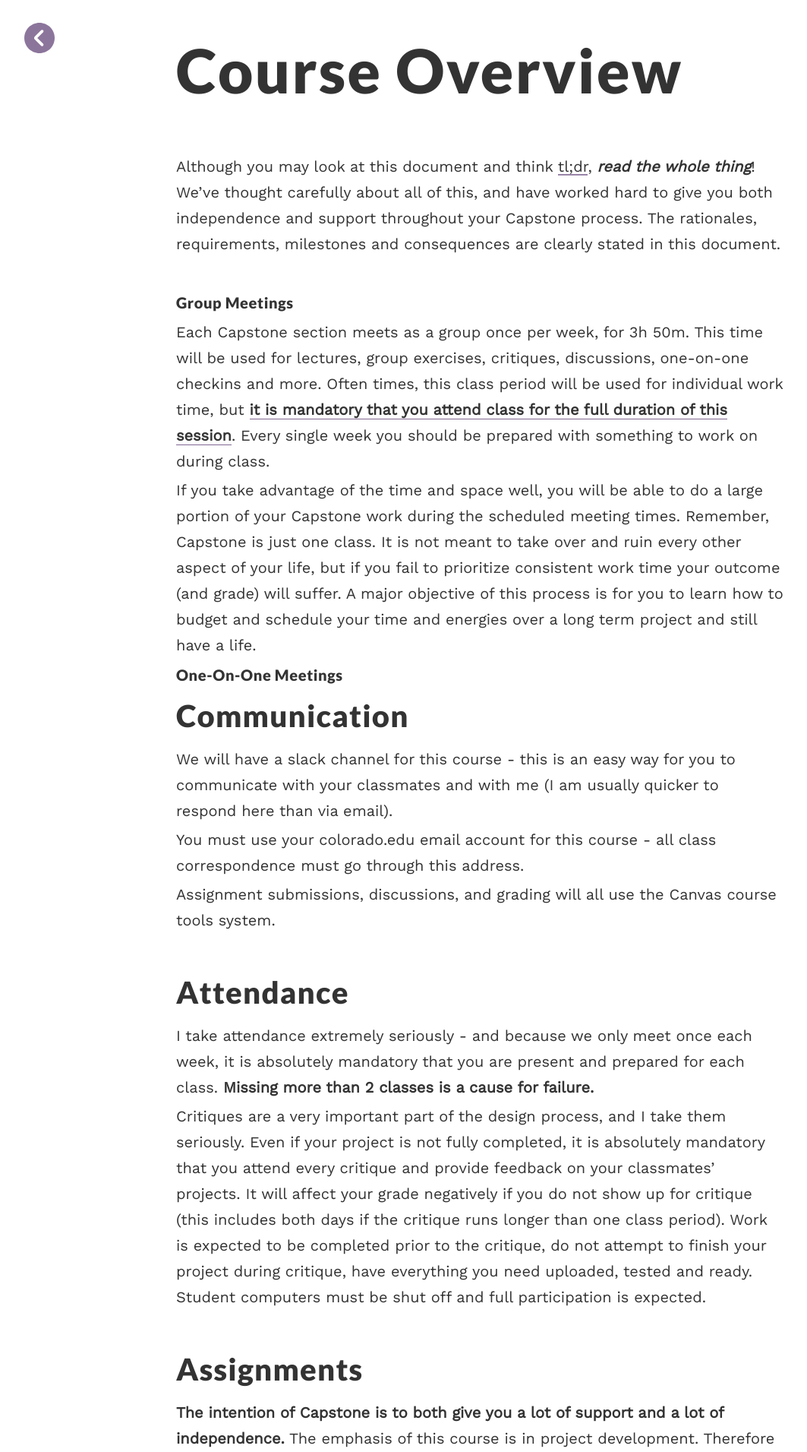
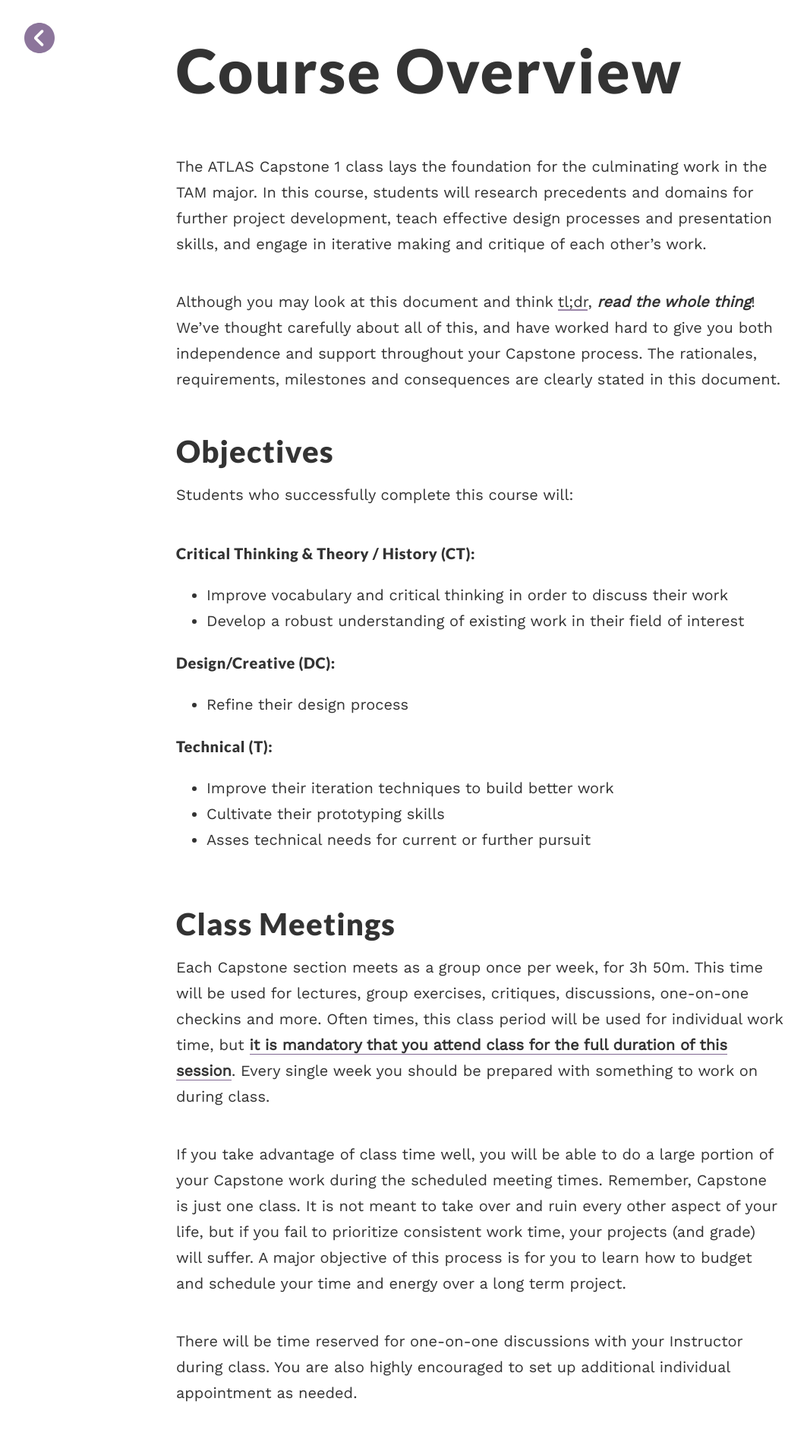
Before and after one commit to CU-ATLAS/capstone1-f18, a Jekyll site: the page built from _posts/2017-01-16-course-overview.md, in a window 1280 px wide. Shown: the top 1911 px of the page at 76% size, without its empty margins (8-1071 px from the left). Built offline with Jekyll 4.4.1, drawn with Linux system fonts in a browser that asks for light colours; some of the changed text lies outside the part shown.

Commit message:
deliverables and other updates

```diff
--- a/_posts/2016-10-07-documentation.md
+++ b/_posts/2016-10-07-deliverables.md
@@ -1,8 +1,58 @@
 ---
 layout: post
 title: Deliverables
-permalink: '/doc'
+permalink: '/deliverables'
 ---
+The purpose of Capstone 1 is to research topics of interest to you, prototype techniques and ideas, and ultimately clarify a project that you will execute in Capstone 2.
+
+<br>
+
+## Portfolio
+At the start of Capstone 1, you will prepare a portfolio of your technical and creative work. The purpose of the portfolio is to be a resource for you in finding jobs, collaborations, and future opportunities after your time at CU.
+
+👉 [Portfolio requirements]()
+
+<br>
+
+## Case Studies
+A significant portion of your Capstone 1 semester will be spent conducting research and exploring topics of interest to you.
+<br>
+
+👉 [Case Study requirements]()
+
+<br>
+
+## Prototypes
+You will conduct 3 week-long prototyping sprints to test out ideas and technologies that you explored in your research. These prototypes will help you to determine *how* you will execute your culminating Capstone project.
+
+👉 [Prototype requirements]()
+
+<br>
+
+## Capstone 2 Proposal
+At the end of the Capstone 1 semester, you will submit a formal proposal outlining your plan and intentions for completing a semester-long project in Capstone 2.
+
+👉 [Proposal requirements]()
+
+<br>
+<br>
+
+# Grading Criteria
+Work will be evaluated according to the following criteria:
++ Conceptual proficiency
++ Design proficiency / Creativity
++ Technical mastery of the skills
+
+
+|---|---|---|
+|  *Week 4*     | &nbsp;&nbsp;|Portfolio    | &nbsp;&nbsp;&nbsp;&nbsp;&nbsp; | 15 pts |
+|  *Week 8*     | &nbsp;&nbsp;|Case Studies             | | 30 pts |
+|  *Week 8*     | &nbsp;&nbsp;|Case Study Presentation  | | &nbsp; 5 pts |
+|  *Week 10-12* | &nbsp;&nbsp;|Prototypes (3)           | | 30 pts |
+|  *Week 12*    | &nbsp;&nbsp;|Prototype Presentation   | | &nbsp; 5 pts |
+|  *Week 15*    | &nbsp;&nbsp;|Capstone 2 Proposal      | | 15 pts |
+
+
 <!--
 You are expected to keep an online journal of your progress throughout this class. Ongoing documentation of your research, your design and production process, testing, and methodology is a major part of your final project and functions in lieu of a lengthly paper.
 
--- a/_posts/2017-01-16-course-overview.md
+++ b/_posts/2017-01-16-course-overview.md
@@ -4,75 +4,98 @@ title:  "Course Overview"
 permalink: '/overview'
 ---
 
+The ATLAS Capstone 1 class lays the foundation for the culminating work in the TAM major. In this course, students will research precedents and domains for further project development, teach effective design processes and presentation skills, and engage in iterative making and critique of each other’s work.
+
+<br>
+
 Although you may look at this document and think [tl;dr](https://www.urbandictionary.com/define.php?term=tl%3Bdr), ***read the whole thing***! We’ve thought carefully about all of this, and have worked hard to give you both independence and support throughout your Capstone process. The rationales, requirements, milestones and consequences are clearly stated in this document.
 
 <br>
 
-#### Group Meetings
+# Objectives
+Students who successfully complete this course will:
+
+<br>
+
+#### Critical Thinking & Theory / History (CT):
++ Improve vocabulary and critical thinking in order to discuss their work
++ Develop a robust understanding of existing work in their field of interest
+
+#### Design/Creative (DC):
++ Refine their design process
+
+#### Technical (T):
++ Improve their iteration techniques to build better work
++ Cultivate their prototyping skills
++ Asses technical needs for current or further pursuit
+
+
+<br>
+
+# Class Meetings
 Each Capstone section meets as a group once per week, for 3h 50m. This time will be used for lectures, group exercises, critiques, discussions, one-on-one checkins and more. Often times, this class period will be used for individual work time, but <span class="underlined">**it is mandatory that you attend class for the full duration of this session**</span>. Every single week you should be prepared with something to work on during class.
 
-If you take advantage of the time and space well, you will be able to do a large portion of your Capstone work during the scheduled meeting times. Remember, Capstone is just one class. It is not meant to take over and ruin every other aspect of your life, but if you fail to prioritize consistent work time your outcome (and grade) will suffer. A major objective of this process is for you to learn how to budget and schedule your time and energies over a long term project and still have a life.
+<br>
 
-#### One-on-one Meetings
-<!-- Part of the time on Mondays will be reserved for one-one-one meetings with your Instructor. You are also encouraged to set up additional individual appointment as needed.
+If you take advantage of class time well, you will be able to do a large portion of your Capstone work during the scheduled meeting times. Remember, Capstone is just one class. It is not meant to take over and ruin every other aspect of your life, but if you fail to prioritize consistent work time, your projects (and grade) will suffer. A major objective of this process is for you to learn how to budget and schedule your time and energy over a long term project.
 
-Book meeting time on my [Capstone-only Appointment Calendar](https://calendar.google.com/calendar/selfsched?sstoken=UUdLc0ZFRlNQWkYyfGRlZmF1bHR8M2ExNGRiNzQ3ZTk1NWE3NDQzMmFjZTZjNWQxYzRlMTA)
+<br>
 
-If you can't find a time that works, please email your Instructor to schedule something.
+There will be time reserved for one-on-one discussions with your Instructor during class. You are also highly  encouraged to set up additional individual appointment as needed.
 
-<br> -->
+<br>
 
 # Communication
 
-We will have a slack channel for this course - this is an easy way for you to communicate with your classmates and with me (I am usually quicker to respond here than via email).
+We will have a slack channel for this course - this is an easy way for you to communicate with your classmates and with me (I am usually quicker to respond there than via email).
+
+<br>
 
 You must use your colorado.edu email account for this course - all class correspondence must go through this address.
 
-Assignment submissions, discussions, and grading will all use the Canvas course tools system.
+<br>
+
+Assignment submissions, discussions, and grading will use the **Canvas** course tools system.
 
 
 <br>
 
 # Attendance
-I take attendance extremely seriously - and because we only meet once each week, it is absolutely mandatory that you are present and prepared for each class. **Missing more than 2 classes is a cause for failure.**
+Because Capstone only meets once each week, it is absolutely mandatory that you are present and prepared for each class. **Missing more than 2 classes is a cause for failure.**
 
-Critiques are a very important part of the design process, and I take them seriously. Even if your project is not fully completed, it is absolutely mandatory that you attend every critique and provide feedback on your classmates' projects. It will affect your grade negatively if you do not show up for critique (this includes both days if the critique runs longer than one class period). Work is expected to be completed prior to the critique, do not attempt to finish your project during critique, have everything you need uploaded, tested and ready. Student computers must be shut off and full participation is expected.
+<br>
+
+Critiques are a very important part of the design process and a fundamental part of this course. Even if your project is not fully completed, **it is absolutely mandatory that you attend every critique and provide feedback to your peers**. It will affect your grade negatively if you do not show up for critique. Work is expected to be completed prior to the critique, do not attempt to finish your project during critique, have everything you need uploaded, tested and ready. Student computers and phones must be put away and full participation is expected.
 
 <br>
 
 
-# Assignments
-**The intention of Capstone is to both give you a lot of support and a lot of independence.** The emphasis of this course is in project development. Therefore you will notice that the first few weeks are like any class, with specific assignments. After the first few weeks, you are the driver for your project and your weekly progress will be dictated by a schedule that you determine in advance.
+# Evaluation
+The focus of Capstone is project development, and the course has been designed to give you both a lot of support and a lot of independence.
 
-Although your Capstone project is mostly self-directed, there are a few mandatory milestones. Here are the major milestones that you all have at the same time:
-
-|---|---|---|
-|  <span class="underlined">*Week 6*</span> | &nbsp;&nbsp;|Portfolio  |
-|  <span class="underlined">*Week 9*</span> | &nbsp;&nbsp;|Case Studies |
-|  <span class="underlined">*Week 13*</span> | &nbsp;&nbsp;|Prototype Presentation  |
-|  <span class="underlined">*Week 16*</span> | &nbsp;&nbsp;|Capstone 2 Proposal  |
-|  <span class="underlined">*Finals Week*</span> | &nbsp;&nbsp;|Final Presentation (to faculty and guests)  |
-
+<!-- Once we get into the individual project portion of the course, since each of you will have a different project, with different internal timelines and needs, you will make up your own production schedule and assignments. I may make additional assignments or require additional readings for you as well. Essentially the assignment every week is Advance Your Project (AYP). That is, an assignment may say ‘prepare a presentation’, and you must do that, but don’t stop working on your actual project: AYP! -->
 
 <br>
 
-# Evaluation
+Your Capstone project is largely self-directed, but there are a few mandatory milestones.
 
-<!-- |---|---|---|
-|Portfolio | &nbsp;&nbsp;&nbsp;| 150 pts |
-|Research  | &nbsp;&nbsp;&nbsp;| 300 pts |
-|Prototypes | &nbsp;&nbsp;&nbsp;| 300 pts |
-|Capstone 2 Proposal | &nbsp;&nbsp;&nbsp;| 150 pts |
-|Participation | &nbsp;&nbsp;&nbsp;| 100 pts |
+|---|---|---|
+|  *Week 4*     | &nbsp;&nbsp;|Portfolio    | &nbsp;&nbsp;&nbsp;&nbsp;&nbsp; | 15 pts |
+|  *Week 8*     | &nbsp;&nbsp;|Case Studies             | | 30 pts |
+|  *Week 8*     | &nbsp;&nbsp;|Case Study Presentation  | | &nbsp; 5 pts |
+|  *Week 10-12* | &nbsp;&nbsp;|Prototypes (3)           | | 30 pts |
+|  *Week 12*    | &nbsp;&nbsp;|Prototype Presentation   | | &nbsp; 5 pts |
+|  *Week 15*    | &nbsp;&nbsp;|Capstone 2 Proposal      | | 15 pts |
 
-Weekly assignments will contribute towards your participation grade.
+You will not be permitted to move onto Capstone 2 unless your proposal is approved by the faculty. You must earn at least a C in order to receive TAM credit for this course.
 
-You will not move onto Capstone 2 unless your proposal is approved by the faculty. You must earn at least a C in order to receive TAM credit for this course. -->
 
 <br>
 
 # Documentation
 Ongoing documentation of your research, your design and production processes, testing, and methodology is a major part of your Capstone project. You are expected to post regularly as the semester progresses. Your weekly posts should include images, drawings, graphics, code snippets, videos, etc. in addition to a well written description of your work. It is intended to be a resource for *YOU* – a record and reflection of your process, your thinking, your insights. I promise you it will be useful for you to look back on!! I expect you to spend careful time cultivating this online journal, logging ideas and notes. Each post does not need to be especially formal, it should, however, be thoughtful.
+
+<br>
 
 At the end of the semester, you must comprehensively document your progress up to this point. You will create a proposal for your continued work in Capstone 2. You must prove that you are prepared for the next step of this process, and that you have done significant research and preparation to warrant you moving on.
 
--- a/_sass/style.scss
+++ b/_sass/style.scss
@@ -218,6 +218,13 @@ footer {
 
 table{
   padding:1em 0;
+   // border: 1px solid black;
+}
+
+th, td {
+    padding: 5px;
+    text-align: left;
+    border-bottom: 1px solid #ddd;
 }
 
 
```
